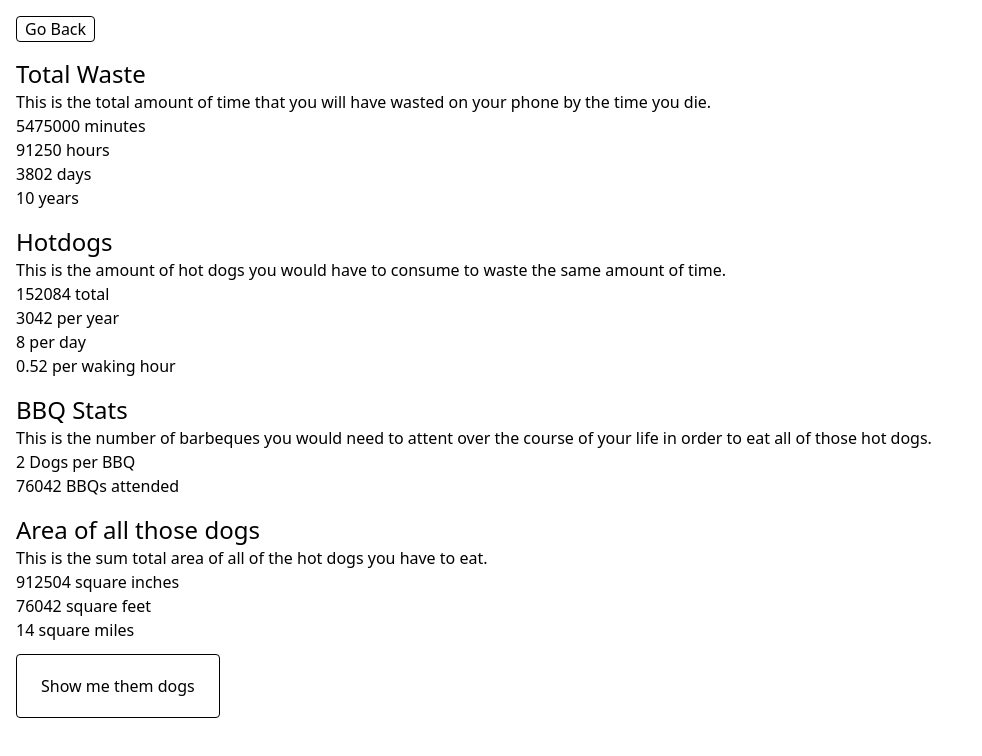
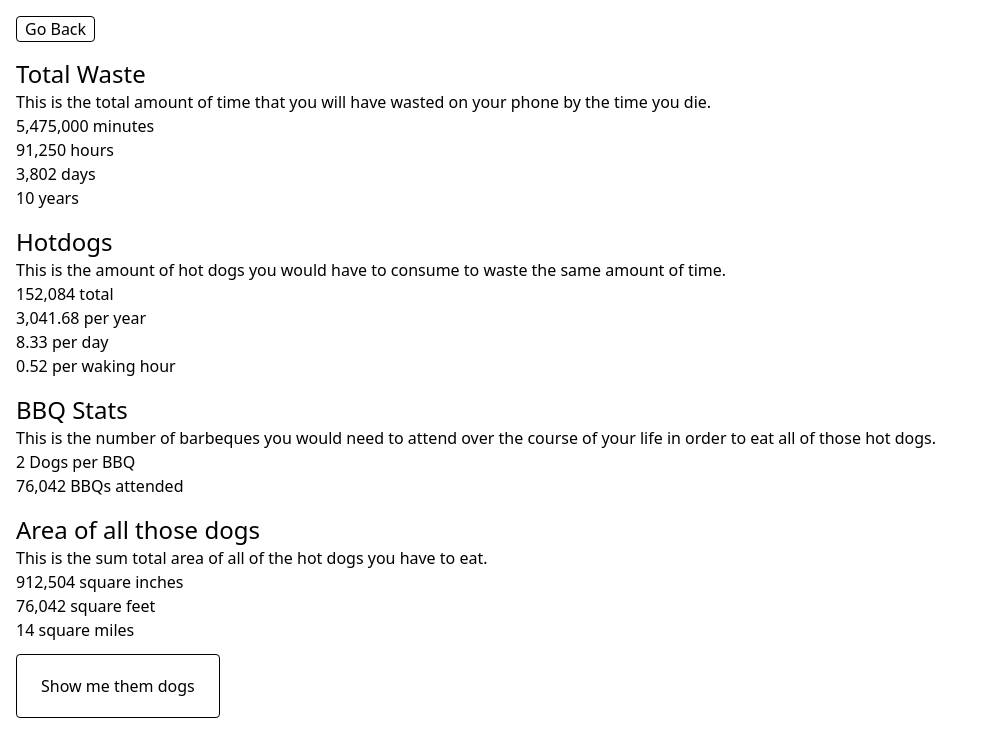
Before and after one commit to Blquinn/your-life-in-dogs, a SvelteKit app: page /stats in a window 1280 px wide. Shown: the top 756 px of the page, without its empty margins (0-982 px from the left). Built offline with nearby package versions, Linux system fonts and the light colour scheme.

Commit message:
number formatting and spelling

```diff
--- a/src/routes/+page.svelte
+++ b/src/routes/+page.svelte
@@ -35,6 +35,8 @@
     </form> -->
 	<div class="form my-8 space-y-4">
 		<h2 class="text-2xl">Your information</h2>
+
+		<p class="text-md">You can add any other time wasting activities below.</p>
 
 		{#snippet textInput(
 			name: string,
--- a/src/routes/stats/+page.svelte
+++ b/src/routes/stats/+page.svelte
@@ -17,10 +17,10 @@
 			</p>
 
 			<div>
-				<div>{dogFormState.state.totalWaste} minutes</div>
-				<div>{(dogFormState.state.totalWaste / 60).toFixed()} hours</div>
-				<div>{(dogFormState.state.totalWaste / 60 / 24).toFixed()} days</div>
-				<div>{(dogFormState.state.totalWaste / 60 / 24 / 365).toFixed()} years</div>
+				<div>{dogFormState.state.totalWaste.toLocaleString(undefined, {maximumFractionDigits: 0})} minutes</div>
+				<div>{(dogFormState.state.totalWaste / 60).toLocaleString(undefined, {maximumFractionDigits: 0})} hours</div>
+				<div>{(dogFormState.state.totalWaste / 60 / 24).toLocaleString(undefined, {maximumFractionDigits: 0})} days</div>
+				<div>{(dogFormState.state.totalWaste / 60 / 24 / 365).toLocaleString(undefined, {maximumFractionDigits: 0})} years</div>
 			</div>
 		</div>
 
@@ -31,15 +31,15 @@
 				This is the amount of hot dogs you would have to consume to waste the same amount of time.
 			</p>
 
-			<div>{dogFormState.state.totalDogs.toFixed()} total</div>
+			<div>{dogFormState.state.totalDogs.toLocaleString(undefined, {maximumFractionDigits: 2})} total</div>
 			<div>
-				{(dogFormState.state.totalDogs / dogFormState.state.yearsLeft).toFixed()} per year
+				{(dogFormState.state.totalDogs / dogFormState.state.yearsLeft).toLocaleString(undefined, {maximumFractionDigits: 2})} per year
 			</div>
 			<div>
-				{(dogFormState.state.totalDogs / dogFormState.state.daysLeft).toFixed()} per day
+				{(dogFormState.state.totalDogs / dogFormState.state.daysLeft).toLocaleString(undefined, {maximumFractionDigits: 2})} per day
 			</div>
 			<div>
-				{(dogFormState.state.totalDogs / dogFormState.state.daysLeft / 16).toFixed(2)} per waking hour
+				{(dogFormState.state.totalDogs / dogFormState.state.daysLeft / 16).toLocaleString(undefined, {maximumFractionDigits: 2})} per waking hour
 			</div>
 		</div>
 
@@ -47,13 +47,13 @@
 			<h2 class="text-2xl">BBQ Stats</h2>
 
 			<p>
-				This is the number of barbeques you would need to attent over the course of your life in
+				This is the number of barbeques you would need to attend over the course of your life in
 				order to eat all of those hot dogs.
 			</p>
 
-			<div>{dogsPerBbq} Dogs per BBQ</div>
+			<div>{dogsPerBbq.toLocaleString(undefined, {maximumFractionDigits: 0})} Dogs per BBQ</div>
 
-			<div>{dogFormState.state.totalBbqsAttended.toFixed()} BBQs attended</div>
+			<div>{dogFormState.state.totalBbqsAttended.toLocaleString(undefined, {maximumFractionDigits: 0})} BBQs attended</div>
 		</div>
 
 		<div>
@@ -61,11 +61,11 @@
 
 			<p>This is the sum total area of all of the hot dogs you have to eat.</p>
 
-			<div>{dogFormState.state.totalDogs * hotDogArea} square inches</div>
+			<div>{(dogFormState.state.totalDogs * hotDogArea).toLocaleString(undefined, {maximumFractionDigits: 0})} square inches</div>
 
-			<div>{(dogFormState.state.totalDogs * hotDogArea) / 12} square feet</div>
+			<div>{((dogFormState.state.totalDogs * hotDogArea) / 12).toLocaleString(undefined, {maximumFractionDigits: 0})} square feet</div>
 
-			<div>{((dogFormState.state.totalDogs * hotDogArea) / 12 / 5280).toFixed()} square miles</div>
+			<div>{((dogFormState.state.totalDogs * hotDogArea) / 12 / 5280).toLocaleString(undefined, {maximumFractionDigits: 0})} square miles</div>
 		</div>
 	</div>
 
```
